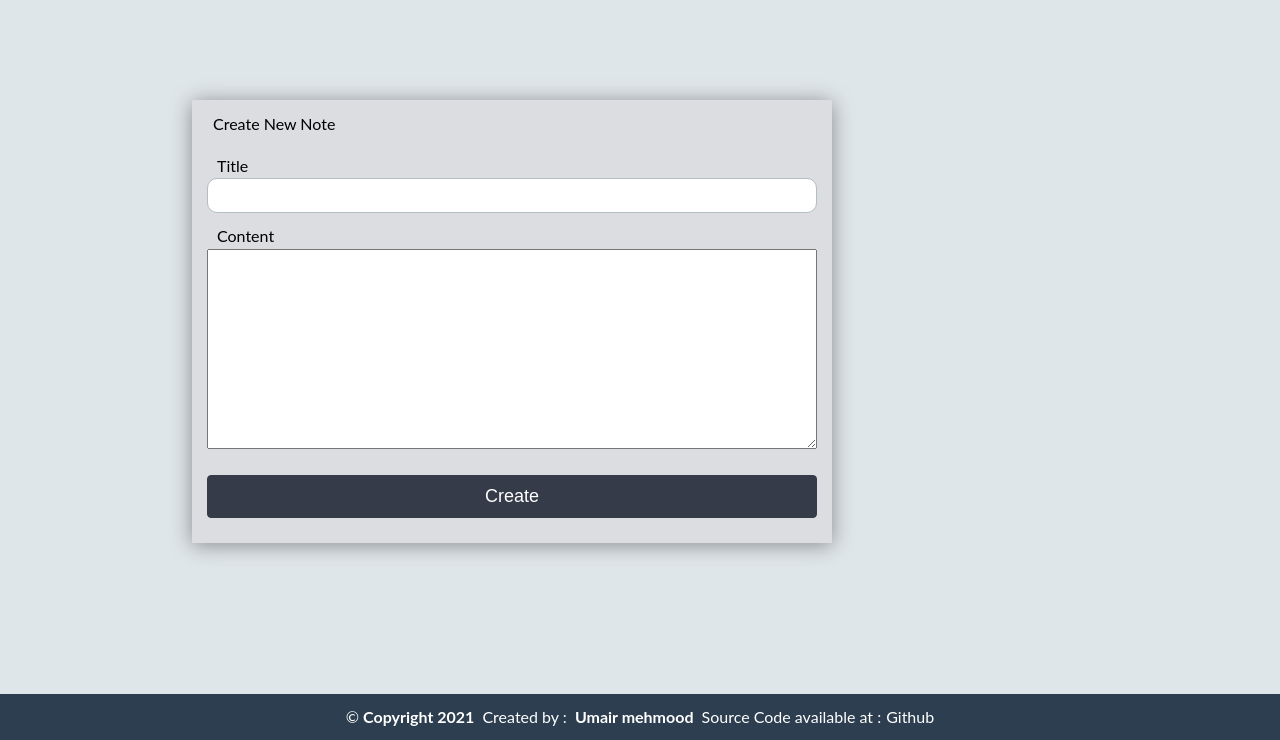
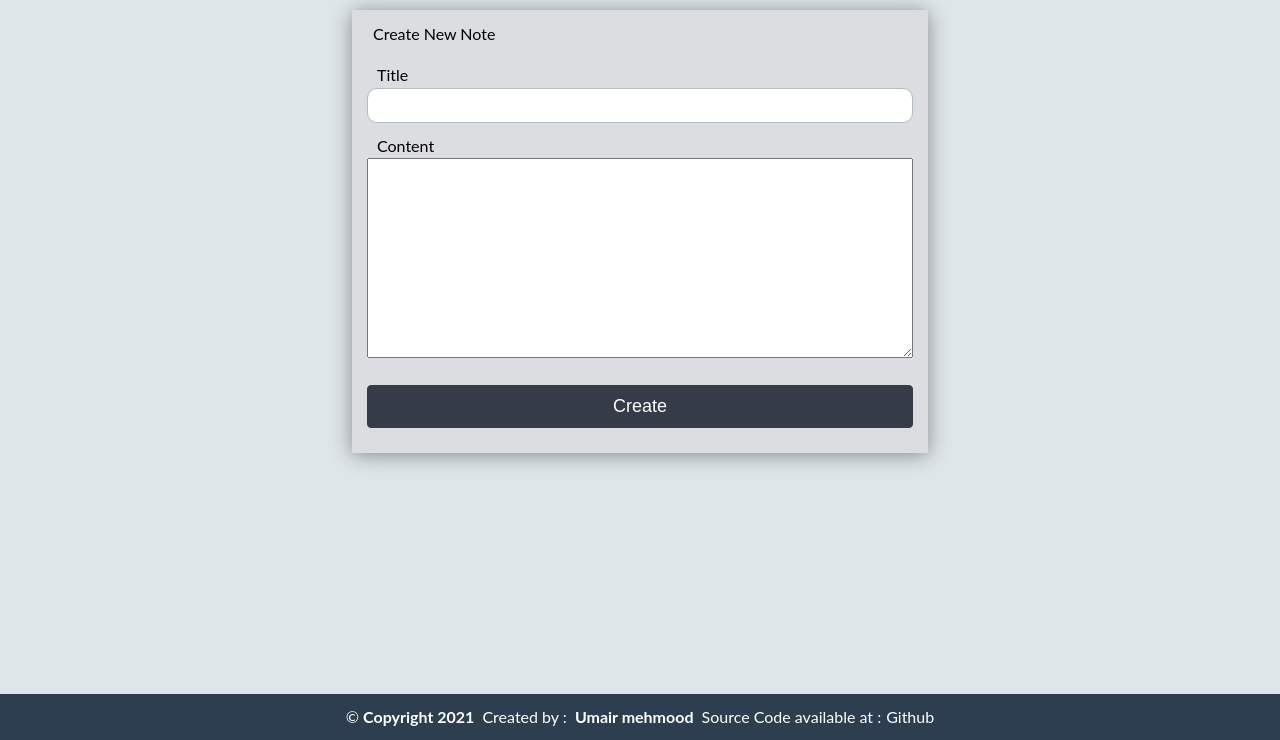
Before and after one commit to umair313/Noter, a Flask app: page /create/note in a window 1280 px wide. Shown: the part 60-800 px from the top of the page. Run offline with Flask 2, Linux system fonts and the light colour scheme; the visitor is signed in with stand-in values (Sample User, id 1).

Commit message:
fix some UI form issue

```diff
--- a/core/static/css/style.css
+++ b/core/static/css/style.css
@@ -221,11 +221,8 @@ border:1px solid #b2bec3;
 
 .newnoteform{
 	width: 50%;
-	margin: 0 auto;
-	position: absolute;
+	margin: 10px auto;
 	padding: 5px;
-	top:20%;
-	left: 15%;
 	box-shadow: 0 2px 20px rgba(0,0,0,0.4);
 	background: #dcdde1;
 }
```
